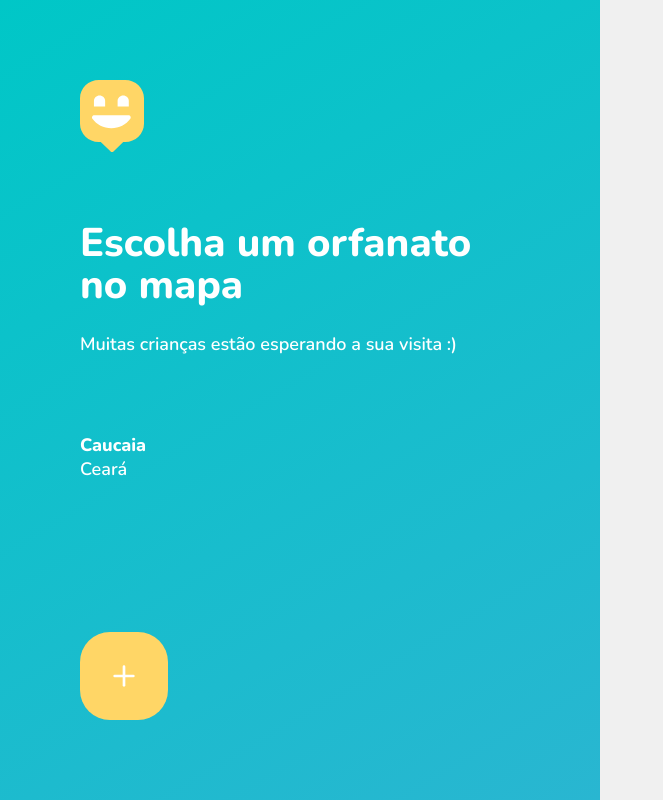
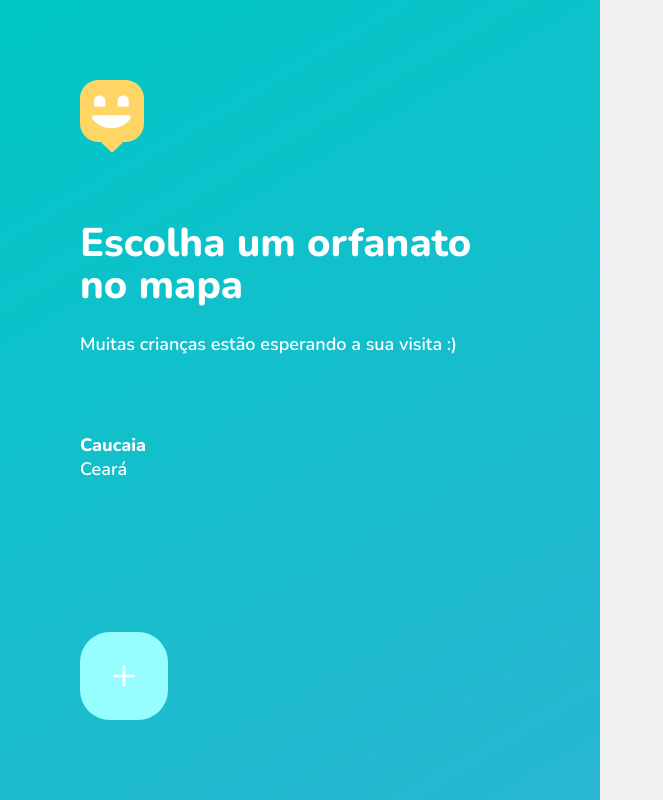
Before and after one commit to PedroVOliveira/nlw-3, a React (Create React App) app in the folder happy_web/: page /map in a window 1280 px wide. Shown: the whole page, without its empty margins (0-663 px from the left). Built offline with nearby package versions, Linux system fonts and the light colour scheme.

Commit message:
adicionando mais props ao componente botão

```diff
--- a/happy_web/src/Components/Button/Button.jsx
+++ b/happy_web/src/Components/Button/Button.jsx
@@ -1,10 +1,10 @@
 import React from 'react'
 import {Link} from 'react-router-dom';
 import {AncorLink} from './styled';
-const Button = ({to,children}) => {
+const Button = ({to,children, size,color,hover}) => {
   return (
-    <AncorLink>
-      <Link to={to}>
+    <AncorLink size={size} color={color} hover={hover}>
+      <Link to={to} >
         {children}
       </Link>
     </AncorLink>
--- a/happy_web/src/Components/Button/styled.js
+++ b/happy_web/src/Components/Button/styled.js
@@ -3,10 +3,9 @@ import styled from 'styled-components';
 export const AncorLink = styled.div`
 
   a {
-
-    width:88px;
-    height:88px;
-    background:#ffd666;
+    width:${props=> props.size};
+    height:${props=> props.size};
+    background:${props => props.color};
     border-radius:30px;
     display:flex;
     justify-content:center;
@@ -15,7 +14,7 @@ export const AncorLink = styled.div`
     transition: all .3s;
 
     &:hover {
-      background:#96FEFF;
+      background:${props => props.hover};
       transition: all .3s;
     }
   }
--- a/happy_web/src/Pages/LandingPage/LandingPage.jsx
+++ b/happy_web/src/Pages/LandingPage/LandingPage.jsx
@@ -18,7 +18,7 @@ const LandingPage = () => {
           <strong>Caucaia</strong>
           <span>Ceará</span>
         </Location>
-        <AncorLink to="/map">
+        <AncorLink to="/map" size="64px" color="#ffd666" hover="#96FEFF">
           <FiArrowRight size={26} color="rgba(0,0,0,0.6)" />
         </AncorLink>
       </Wrapper>
--- a/happy_web/src/Pages/OrphanagesMap/OrphanagesMap.jsx
+++ b/happy_web/src/Pages/OrphanagesMap/OrphanagesMap.jsx
@@ -1,5 +1,4 @@
 import React from 'react'
-import {Link} from 'react-router-dom';
 import {FiPlus} from 'react-icons/fi'
 import AncorLink from '../../Components/Button';
 import {PageMap, LateralContent} from './styled';
@@ -19,8 +18,7 @@ const OrphanagesMap = () => {
           <span>Ceará</span>
         </footer>
         <div></div>
-
-        <AncorLink to="/">
+        <AncorLink to="/" size="88px" color="#96FEFF" hover="#ffd666">
           <FiPlus size={32} color="#fff"/>
         </AncorLink>
       </LateralContent>
```
